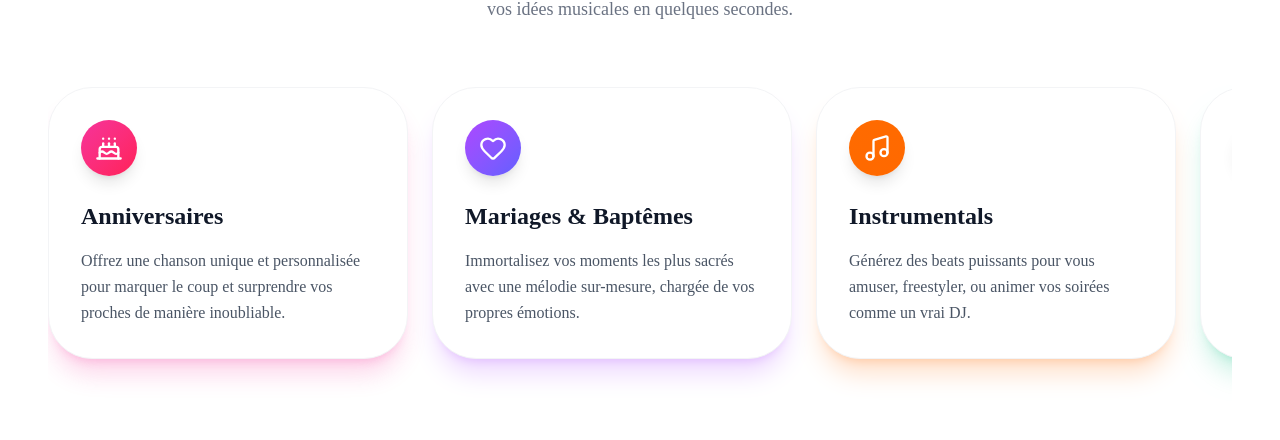
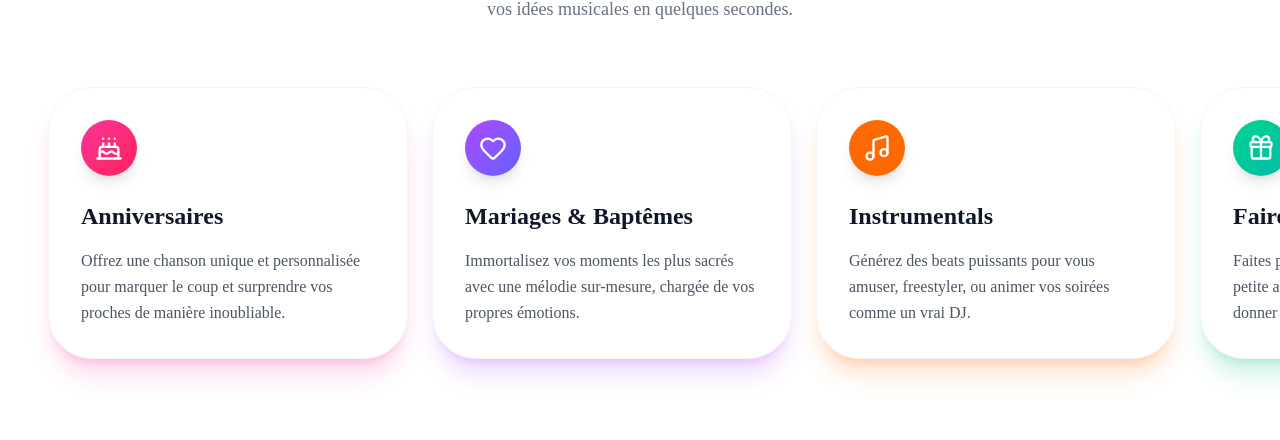
Before and after one commit to geek225/melodia, a Next.js app: page / in a window 1280 px wide. Shown: the part 1700-2140 px from the top of the page. Built offline with nearby package versions, Linux system fonts and the light colour scheme; no server answers.

Commit message:
fix: Slider overflow cut off on large screens

```diff
--- a/src/app/components/UseCasesSlider.tsx
+++ b/src/app/components/UseCasesSlider.tsx
@@ -67,9 +67,9 @@ export default function UseCasesSlider() {
   }, []);
 
   return (
-    <section className="py-24 px-6 md:px-12 bg-white overflow-hidden border-t border-gray-100">
+    <section className="py-24 bg-white overflow-hidden border-t border-gray-100">
       <div className="max-w-7xl mx-auto space-y-12">
-        <div className="text-center space-y-3">
+        <div className="text-center space-y-3 px-6 md:px-12">
           <p className="text-sm font-bold text-pink-500 uppercase tracking-widest">Une infinité de possibilités</p>
           <h2 className="text-3xl md:text-5xl font-black text-gray-900">Pourquoi utiliser Meliodia ?</h2>
           <p className="text-gray-500 text-lg max-w-2xl mx-auto">
@@ -77,11 +77,11 @@ export default function UseCasesSlider() {
           </p>
         </div>
 
-        <motion.div ref={carousel} className="cursor-grab overflow-hidden pt-4 pb-12" whileTap={{ cursor: "grabbing" }}>
+        <motion.div ref={carousel} className="cursor-grab pt-4 pb-12" whileTap={{ cursor: "grabbing" }}>
           <motion.div
             drag="x"
             dragConstraints={{ right: 0, left: -width }}
-            className="flex gap-6 px-4 md:px-0"
+            className="flex gap-6 px-6 md:px-12"
           >
             {useCases.map((useCase) => (
               <motion.div
```
